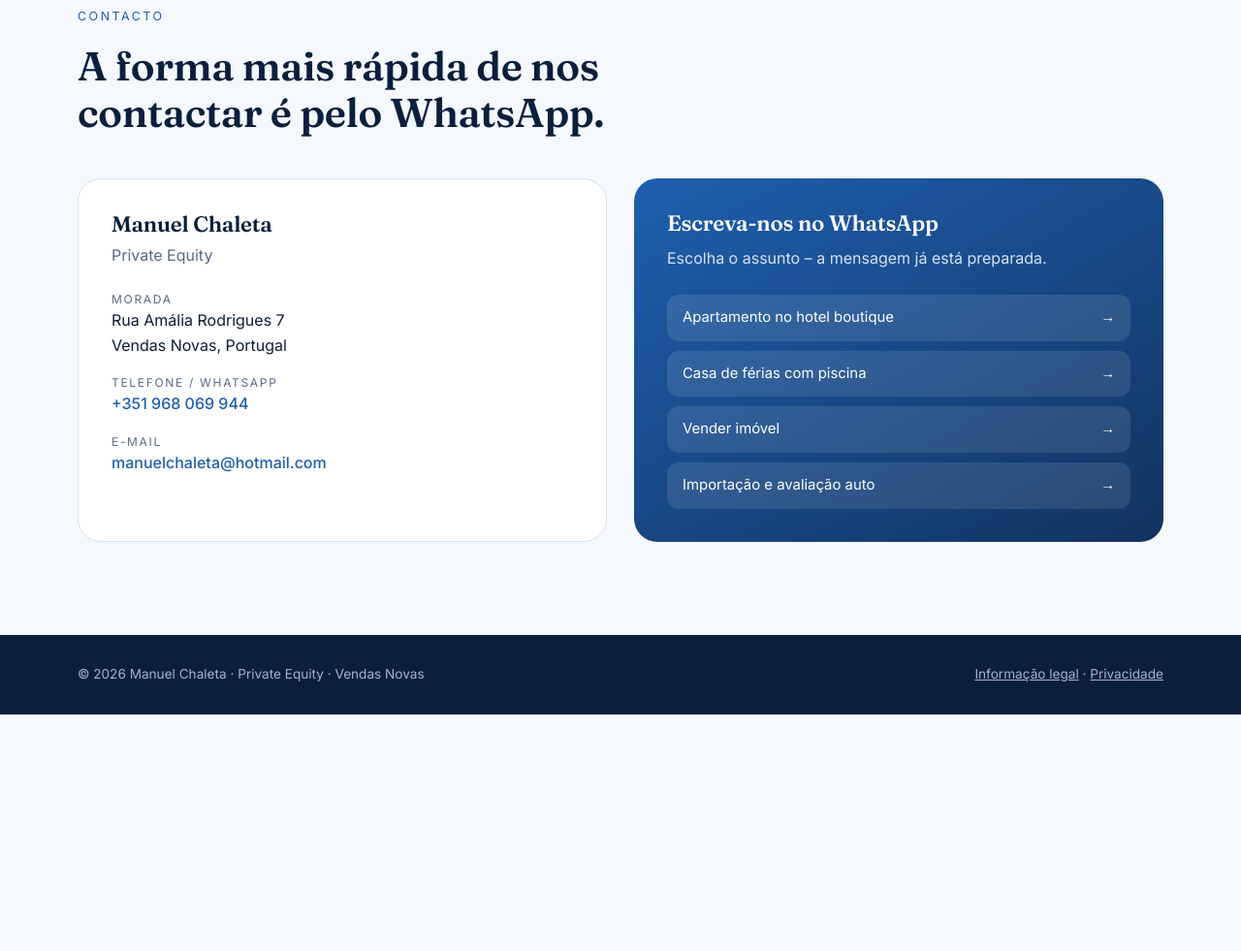
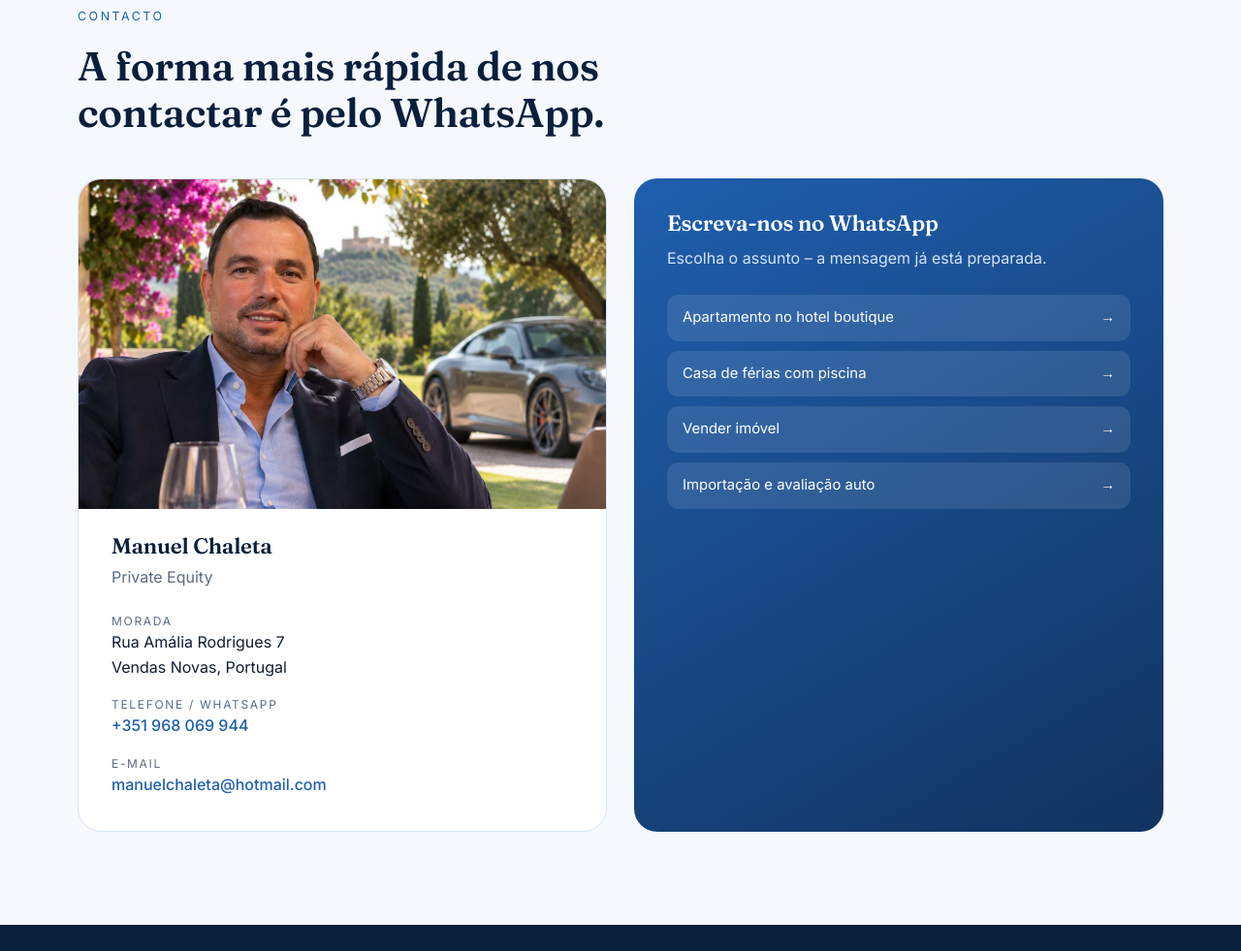
Before and after one commit to boehmprivateequity/mc-privat-equity, a plain HTML site: page index.html in a window 1280 px wide. Shown: the part 6317-7298 px from the top of the page at 97% size. Before the commit the page ends 7054 px from the top, so only its background shows below. Drawn offline with Linux system fonts and the light colour scheme.

Commit message:
Kontakt: Porträt von Manuel Chaleta in der Kontaktkarte
Co-Authored-By: Claude Opus 5.5 <noreply@anthropic.com>

```diff
--- a/index.html
+++ b/index.html
@@ -138,6 +138,8 @@ section{padding:96px 0}
 /* Contact */
 .contact{display:grid;grid-template-columns:1fr 1fr;gap:28px}
 .cbox{background:#fff;border:1px solid var(--line);border-radius:24px;padding:34px}
+.portrait{margin:-34px -34px 26px;border-radius:24px 24px 0 0;overflow:hidden;aspect-ratio:16/10}
+.portrait img{width:100%;height:100%;object-fit:cover;object-position:30% 30%}
 .cbox h3{font-size:1.4rem;color:var(--navy);margin-bottom:6px}
 .cbox dl{display:grid;gap:16px;margin-top:22px}
 .cbox dt{font-size:.75rem;letter-spacing:.14em;text-transform:uppercase;color:var(--muted)}
@@ -364,6 +366,7 @@ footer .wrap{display:flex;justify-content:space-between;flex-wrap:wrap;gap:10px}
     </div>
     <div class="contact">
       <div class="cbox">
+        <div class="portrait"><img src="images/manuel-chaleta.jpg" alt="Manuel Chaleta" loading="lazy" width="1000" height="626"></div>
         <h3>Manuel Chaleta</h3>
         <span style="color:var(--muted)">Private Equity</span>
         <dl>
```
Also changed, not shown: images/manuel-chaleta.jpg (added).
